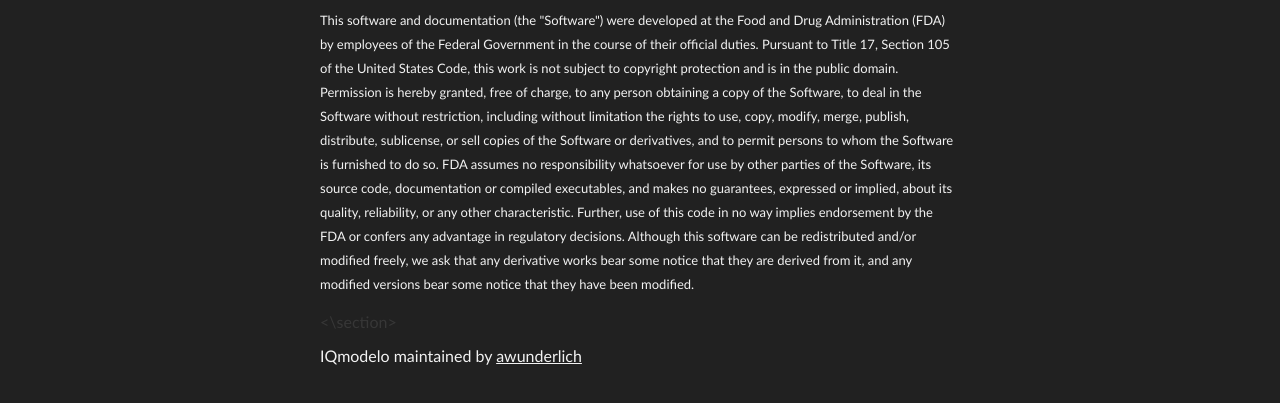
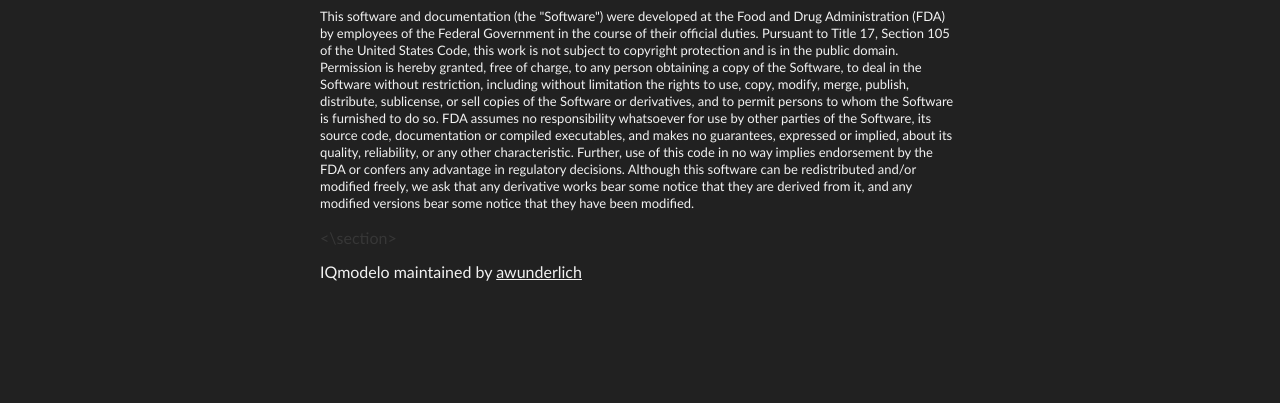
Before and after one commit to DIDSR/IQmodelo, a plain HTML site: page index.html in a window 1280 px wide. Shown: the part 448-851 px from the top of the page. After the commit the page ends 800 px from the top, so only its background shows below. Drawn offline with Linux system fonts and the light colour scheme.

Commit message:
Update index.html

```diff
--- a/index.html
+++ b/index.html
@@ -41,7 +41,7 @@
       <footer class="inner">
         <section>
         <font color="white"><h3>Legal disclaimer</h3></font>
-        <p><font size="2", line-height="1"> This software and documentation (the "Software") were developed at the Food and Drug Administration (FDA)
+        <p style="line-height:100%"><font size="2"> This software and documentation (the "Software") were developed at the Food and Drug Administration (FDA)
         by employees of the Federal Government in the course of their official duties. Pursuant to Title 17, Section 105
         of the United States Code, this work is not subject to copyright protection and is in the public domain. Permission
         is hereby granted, free of charge, to any person obtaining a copy of the Software, to deal in the Software without
```
